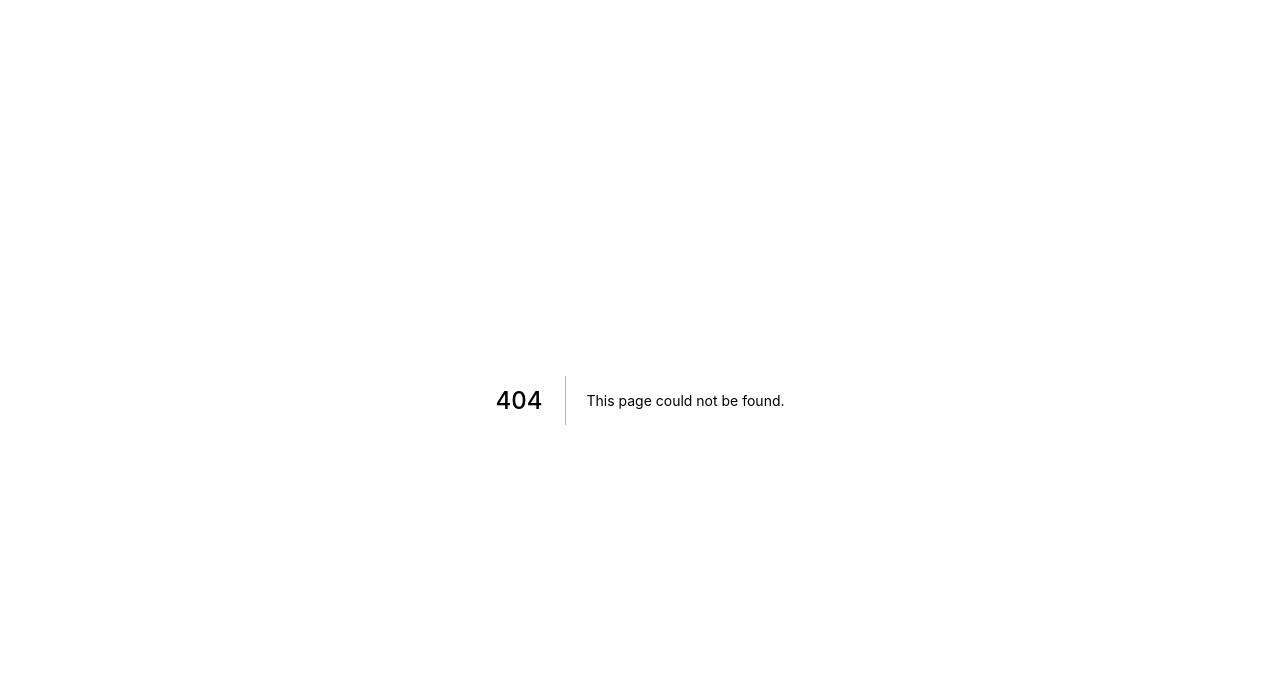
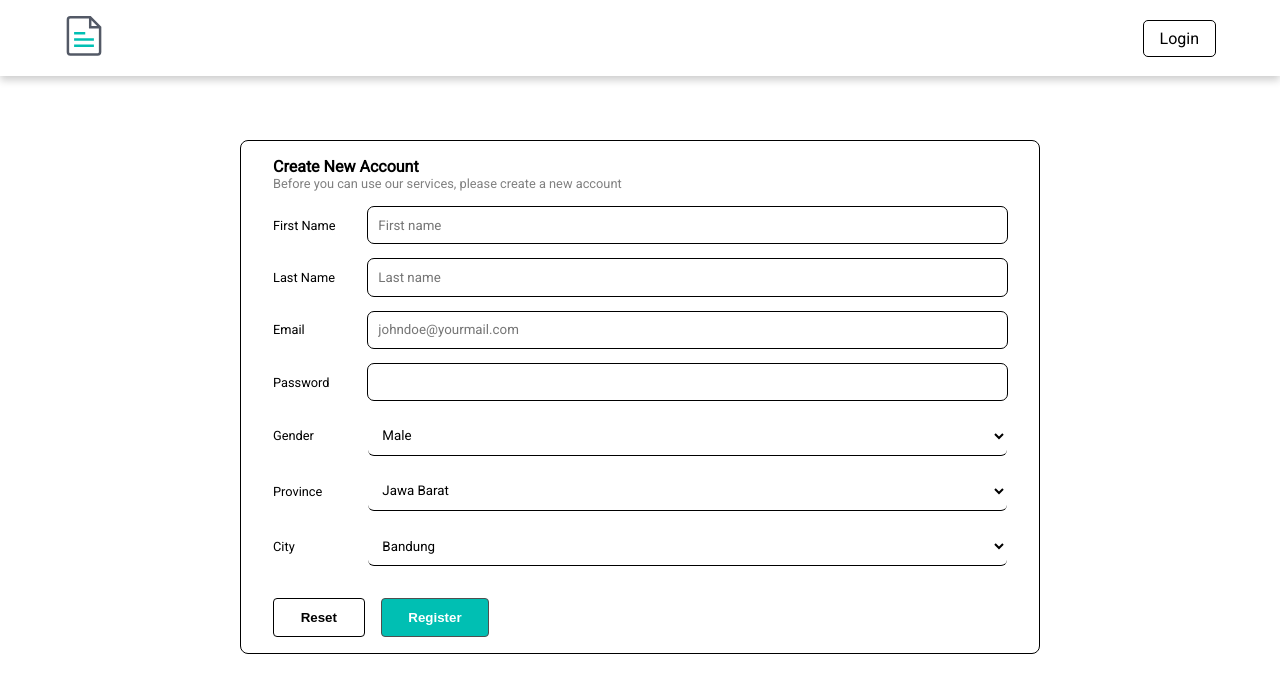
Before and after one commit to calvindalenta/news-viewer, a Next.js app: page /register in a window 1280 px wide. Before the commit this address had no page. Shown: the top 692 px of the page. Built offline with nearby package versions, Linux system fonts and the light colour scheme.

Commit message:
Merge feature/register-page

```diff
--- /dev/null
+++ b/components/RegisterForm.jsx
@@ -0,0 +1,93 @@
+import { useState } from "react";
+import Button from "./button/Button";
+import Form from "./forms/Form/Form";
+import FormAction from "./forms/FormAction/FormAction";
+import FormHeader from "./forms/FormHeader/FormHeader";
+import FormInput from "./forms/FormInput/FormInput";
+import FormItemRow from "./forms/FormItemRow/FormItemRow";
+import FormLabel from "./forms/FormLabel/FormLabel";
+import FormSelect from "./forms/FormSelect/FormSelect";
+import FormSubHeader from "./forms/FormSubHeader/FormHeader";
+
+const provinces = {
+    "Jawa Barat": ["Bandung", "Bekasi", "Bogor", "Depok", "Sukabumi"],
+    "Sumatra Barat": ["Bukittinggi", "Padang", "Padang Panjang", "Pariaman", "Payakumbuh"]
+}
+
+export default function RegisterForm(props){
+
+    const [selectedProvince, setSelectedProvince] = useState("Jawa Barat");
+
+    function onChangeProvince(e){
+        setSelectedProvince(e.target.value)
+    }
+
+    return (
+        <Form>
+            <FormHeader>Create New Account</FormHeader>
+            <FormSubHeader>Before you can use our services, please create a new account</FormSubHeader>
+            <FormItemRow>
+                <FormLabel htmlFor="first-name">First Name</FormLabel>
+                <FormInput
+                    type="text"
+                    id="first-name"
+                    name="first-name"
+                    placeholder="First name"
+                />
+            </FormItemRow>
+            <FormItemRow>
+                <FormLabel htmlFor="last-name">Last Name</FormLabel>
+                <FormInput
+                    type="text"
+                    id="last-name"
+                    name="last-name"
+                    placeholder="Last name"
+                />
+            </FormItemRow>
+            <FormItemRow>
+                <FormLabel htmlFor="email">Email</FormLabel>
+                <FormInput
+                    type="email"
+                    id="email"
+                    name="email"
+                    placeholder="johndoe@yourmail.com"
+                />
+            </FormItemRow>
+            <FormItemRow>
+                <FormLabel htmlFor="password">Password</FormLabel>
+                <FormInput
+                    type="password"
+                    id="password"
+                    name="password"
+                />
+            </FormItemRow>
+            <FormItemRow>
+                <FormLabel htmlFor="gender">Gender</FormLabel>
+                <FormSelect>
+                    <option value="Male">Male</option>
+                    <option value="Female">Female</option>
+                </FormSelect>
+            </FormItemRow>
+            <FormItemRow>
+                <FormLabel htmlFor="Province">Province</FormLabel>
+                <FormSelect onChange={onChangeProvince}>
+                    {Object.keys(provinces).map(province => {
+                        return <option key={province} value={province}>{province}</option>
+                    })}
+                </FormSelect>
+            </FormItemRow>
+            <FormItemRow>
+                <FormLabel htmlFor="City">City</FormLabel>
+                <FormSelect>
+                    {provinces[selectedProvince].map(city => {
+                        return <option key={city} value={city}>{city}</option>
+                    })}
+                </FormSelect>
+            </FormItemRow>
+            <FormAction>
+                <Button text="Reset" type="reset" />
+                <Button primary text="Register" type="button" />
+            </FormAction>
+        </Form>
+    );
+}
--- /dev/null
+++ b/pages/register.js
@@ -0,0 +1,14 @@
+import Header from "../components/header/header";
+import Container from "../components/container/Container";
+import RegisterForm from "../components/RegisterForm";
+
+export default function Login(props){
+    return (
+        <>
+            <Header nav={{to: "/login", text: "Login"}}/>
+            <Container>
+                <RegisterForm />
+            </Container>
+        </>
+    );
+}
```
